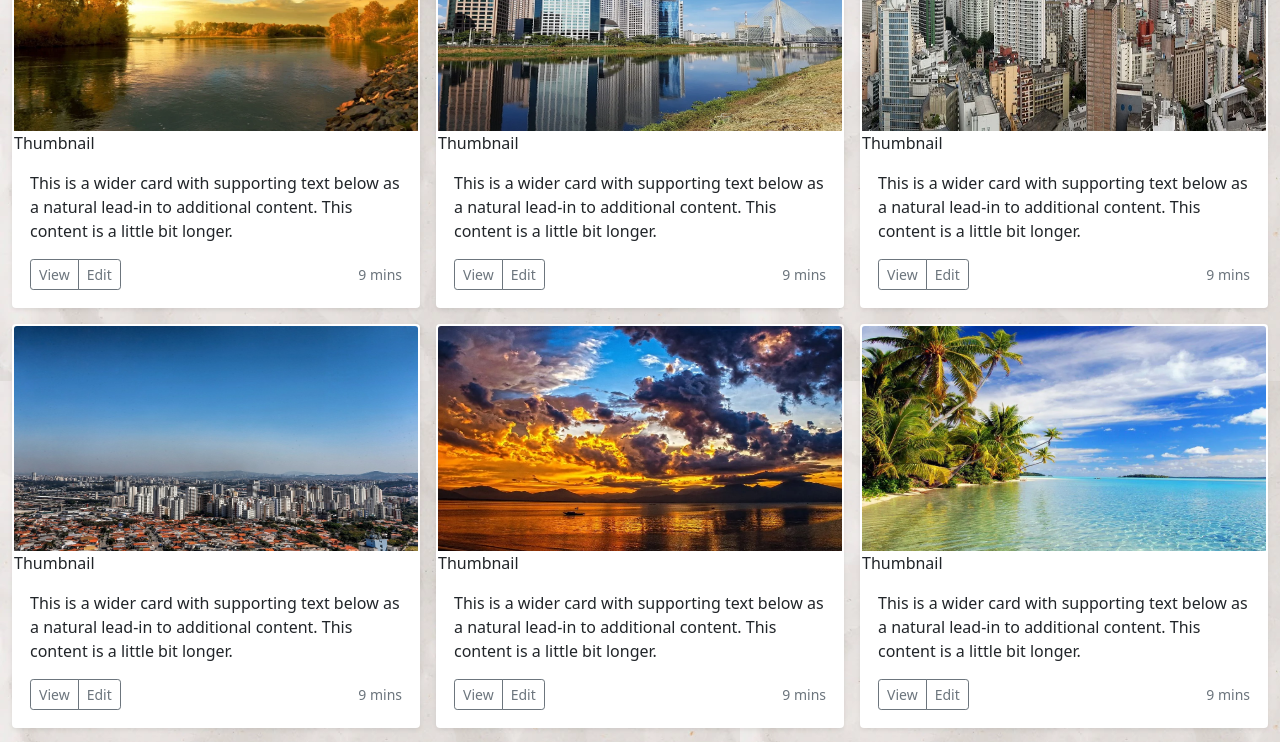
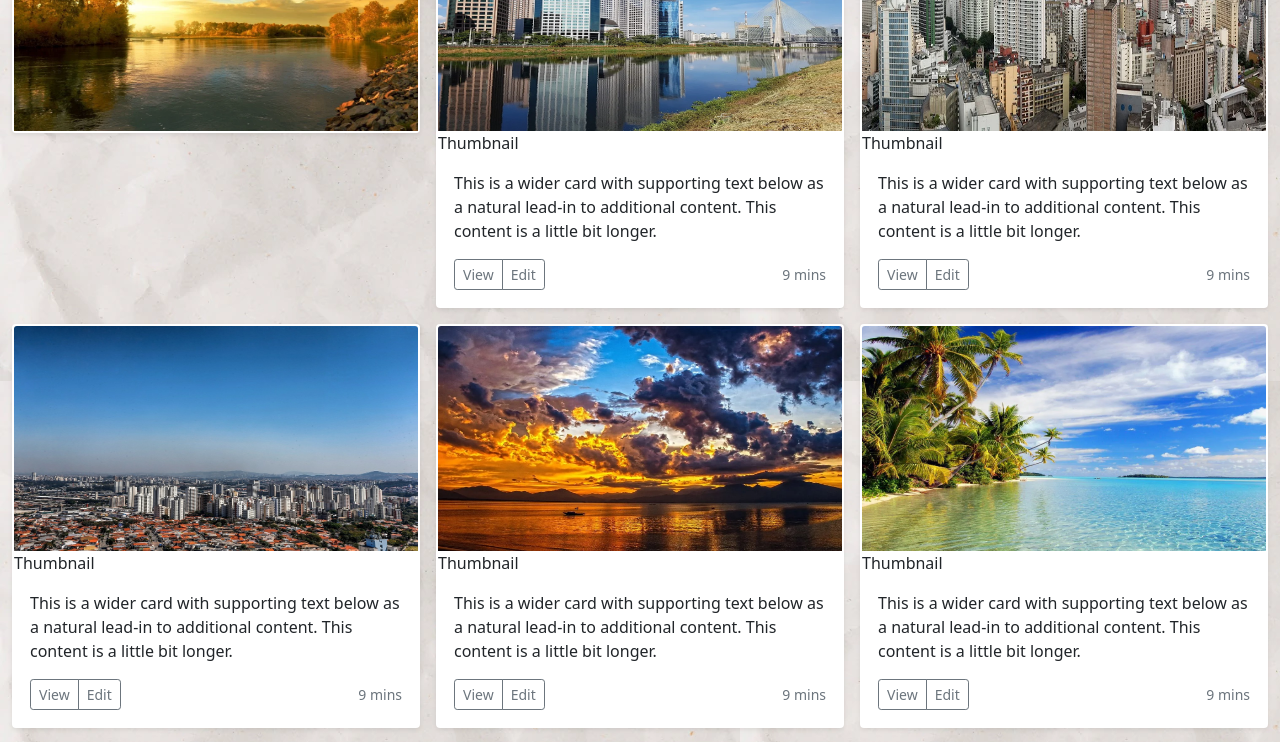
Before and after one commit to jfilinho/site-hoteleiro, a React (Create React App) app: page /acomodacao in a window 1280 px wide. Shown: the part 900-1642 px from the top of the page. Built offline with nearby package versions, Linux system fonts and the light colour scheme.

Commit message:
album modificado

```diff
--- a/src/components/Album.js
+++ b/src/components/Album.js
@@ -18,34 +18,9 @@ function Album(){
                   />
                   <title>Placeholder</title>
                   <rect width="100%" height="100%" fill="#55595c"></rect>
-                  <text x="50%" y="50%" fill="#eceeef" dy=".3em">
-                    Thumbnail
-                  </text>
 
-                  <div className="card-body">
-                    <p className="card-text">
-                      This is a wider card with supporting text below as a
-                      natural lead-in to additional content. This content is a
-                      little bit longer.
-                    </p>
-                    <div className="d-flex justify-content-between align-items-center">
-                      <div className="btn-group">
-                        <button
-                          type="button"
-                          className="btn btn-sm btn-outline-secondary"
-                        >
-                          View
-                        </button>
-                        <button
-                          type="button"
-                          className="btn btn-sm btn-outline-secondary"
-                        >
-                          Edit
-                        </button>
-                      </div>
-                      <small className="text-muted">9 mins</small>
-                    </div>
-                  </div>
+
+
                 </div>
               </div>
               <div className="col">
```
